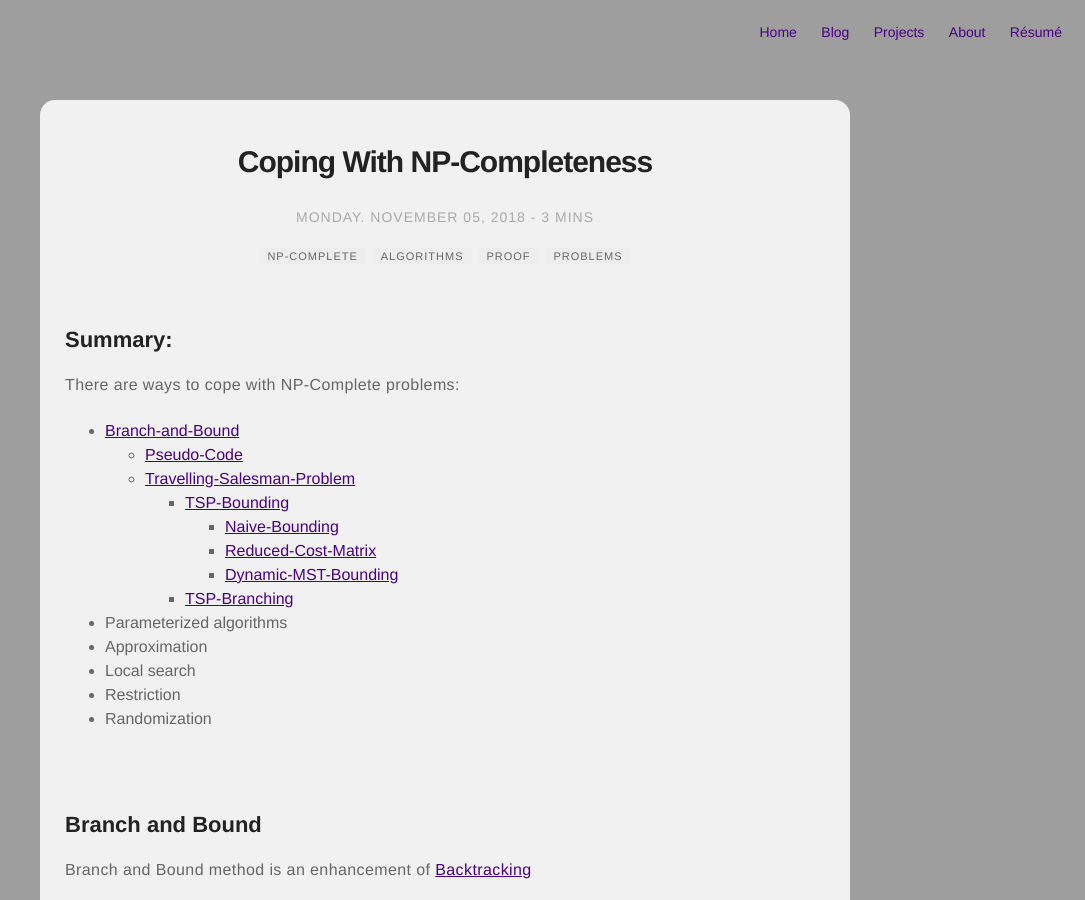
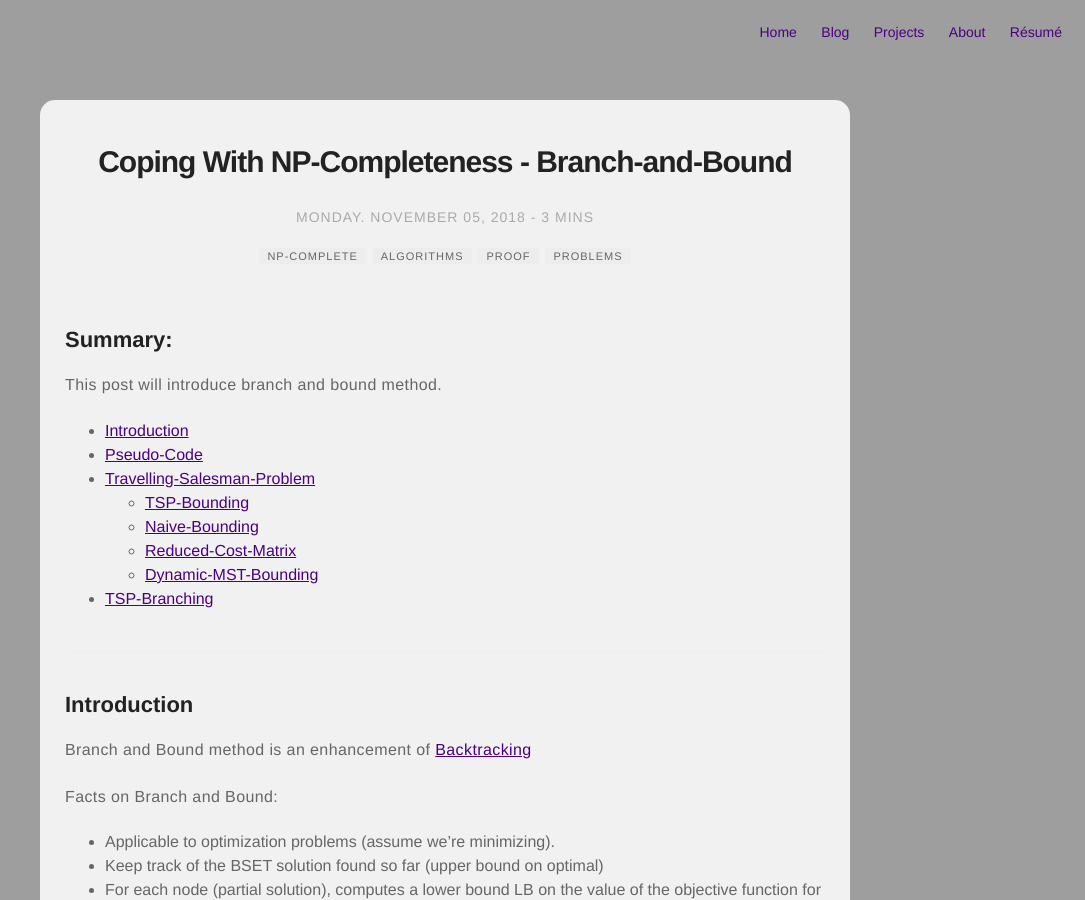
Before and after one commit to bsjian/Jekyll-Blog, a Jekyll site: the page built from _posts/2018-11-05-Coping-With-NPC.markdown, in a window 1280 px wide and 900 px high. Shown: the whole window, without its empty margins (195-1280 px from the left). Built offline with Jekyll 4.4.1, drawn with Linux system fonts in a browser that asks for light colours; nearby versions of some CDN libraries; comment, search, counter and statistics services are not loaded.

```diff
--- a/_posts/2018-11-05-Coping-With-NPC.markdown
+++ b/_posts/2018-11-05-Coping-With-NPC.markdown
@@ -17,24 +17,19 @@ description: Coping with NP-Completeness
 
 ## Summary:
 
-There are ways to cope with NP-Complete problems:
-- [Branch-and-Bound](#branch-and-bound)
-  + [Pseudo-Code](#pseudo-code)
-  + [Travelling-Salesman-Problem](#travelling-salesman-problem)
-    * [TSP-Bounding](#tsp-bounding)
-      - [Naive-Bounding](#naive-bound)
-      - [Reduced-Cost-Matrix](#reduced-cost-matrix)
-      - [Dynamic-MST-Bounding](#dynamic-mst-bounding)
-    * [TSP-Branching](#tsp-branching)
-- Parameterized algorithms
-- Approximation
-- Local search
-- Restriction
-- Randomization
+This post will introduce branch and bound method.
+- [Introduction](#introduction)
+- [Pseudo-Code](#pseudo-code)
+- [Travelling-Salesman-Problem](#travelling-salesman-problem)
+   * [TSP-Bounding](#tsp-bounding)
+   * [Naive-Bounding](#naive-bound)
+   * [Reduced-Cost-Matrix](#reduced-cost-matrix)
+   * [Dynamic-MST-Bounding](#dynamic-mst-bounding)
+- [TSP-Branching](#tsp-branching)
 
 ---
 
-## Branch and Bound
+## Introduction
 
 Branch and Bound method is an enhancement of [Backtracking](http://www.boshengjian.com/General-Solution-to-Backtracking-Questions/#formula)
 
--- a/_posts/2018-11-09-A-Simple-Twitter-Bot.markdown
+++ b/_posts/2018-11-09-A-Simple-Twitter-Bot.markdown
@@ -13,7 +13,7 @@ author: boshengjian
 externalLink: false
 ---
 
-I just created a very simple twitter bot based Tweepy.
+I just created a very simple twitter bot based on Tweepy.
 
 When you @BBosheng with hash tag #helloworld, the bot will reply you immediately!
 
```
Also changed, not shown: other parts of _posts/2018-11-05-Coping-With-NPC.markdown (+1 -1 lines), _posts/2018-07-28-Photo-Gallery.markdown (added, +54 -0 lines), assets/images/projects/gallery/camp_datail.png (added), assets/images/projects/gallery/cloud.png (added), assets/images/projects/gallery/create.png (added), assets/images/projects/gallery/login.png (added), assets/images/projects/gallery/map.png (added), assets/images/projects/gallery/overlay.png (added), assets/images/projects/gallery/register.png (added), 1 other file.
